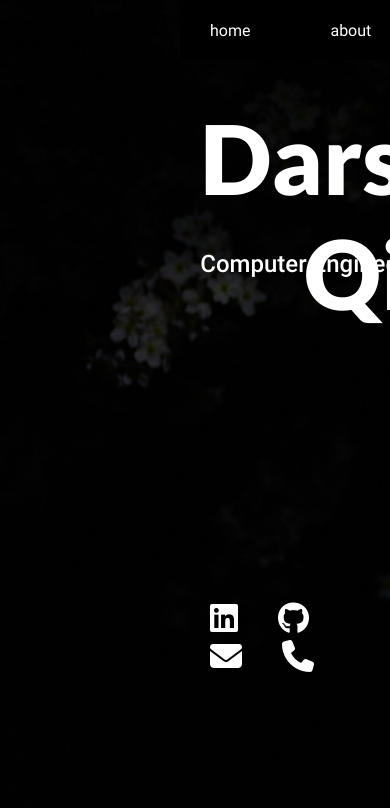
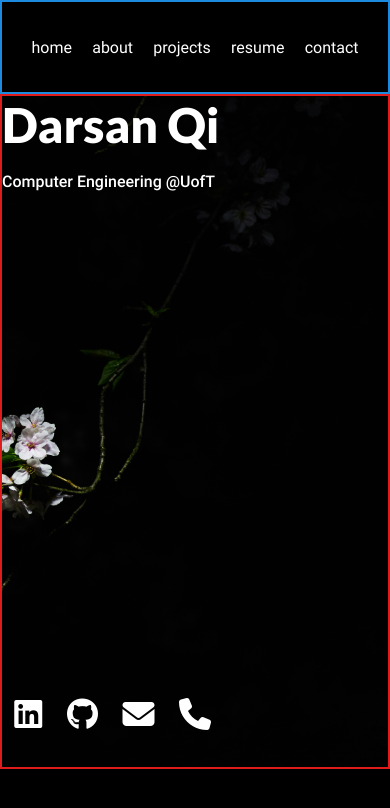
Before and after one commit to DarsanQi/darsanqi.github.io, a React (Create React App) app in the folder my-app/: page / in a window 390 px wide. Shown: the top 808 px of the page. Built offline with nearby package versions, Linux system fonts and the light colour scheme.

Commit message:
created mobile views for home page and nav bar

```diff
--- a/my-app/src/styling/Global.css
+++ b/my-app/src/styling/Global.css
@@ -1,3 +1,4 @@
+/* General Styles */
 @import '~@fortawesome/fontawesome-free/css/all.css';
 
 @font-face {
@@ -29,54 +30,47 @@ body {
   background-color: #000;
 }
 
-
-
 /*==================================================Header==================================================
 =                                                                                                          =
 =                                                                                                          =
 ===========================================================================================================*/
 
-
 /* Header Styles */
 nav {
-  position: fixed; /* Make the nav fixed */
   top: 0;
-  left: 180px;
-  width: 100%; /* Full width */
-  height: 60px; /* Set a fixed height */
+  width: 100%;
+  height: 50%px;
   display: flex;
-  flex-direction: row; /* Align items horizontally */
+  margin-left: 10%;
+  flex-direction: row;
   justify-content: flex-start;
   align-items: center;
-  background-color: #000;
+  border: 2px solid #1b8adf;
   color: #fff;
-  padding: 0 20px; /* Adjust padding to horizontal */
-  box-sizing: border-box; /* Include padding in width and height calculation */
-  z-index: 1000; /* Ensure it stays on top */
+  box-sizing: border-box;
+  z-index: 1000;
 }
 
 nav ul {
   list-style: none;
   padding: 0;
-  margin: 0;
-  display: flex; /* Align items horizontally */
-  align-items: center; /* Center items vertically within the nav */
+  display: flex;
+  align-items: center;
+  width: 100%;
+  justify-content: space-between;
 }
 
 nav ul li {
-  margin-right: 60px; /* Spacing between links */
+  margin: 0;
 }
 
-
-
-/* Remove default underline for links */
 nav ul li a {
   color: #fff;
   text-decoration: none;
-  border-radius: 5px; /* Optional: add some border radius */
-  padding: 10px; /* Add padding for better hover area */
-  background-color: black; /* Set initial background color */
-  transition: background-color 0.5s ease-in-out; /* Add transition for background color */
+  border-radius: 5px;
+  padding: 10px;
+  background-color: black;
+  transition: background-color 0.5s ease-in-out;
 }
 
 /* Add light pink background on hover */
@@ -86,42 +80,44 @@ nav ul li a:hover {
   border-radius: 5px; /* Optional: add some border radius */
 }
 
+/* Mobile Styles */
+@media (max-width: 768px) {
+  nav {
+    margin-left: 0;
+    width: 100%;
+    box-sizing: border-box;
+    padding: 5%;
+  }
 
+  nav ul {
+    flex-direction: row; /* Ensure items are aligned horizontally */
+    justify-content: space-between; /* Distribute space evenly between items */
+  }
 
-/*==================================================Footer==================================================
-=                                                                                                          =
-=                                                                                                          =
-===========================================================================================================*/
+  nav ul li {
+    margin: 0; /* Remove default margin */
+  }
 
+  nav ul li a {
+    padding: 10px; /* Add padding for better hover area */
+  }
 
-section {
-  padding: 40px 20px;
-  margin: auto;
-  background-color: #101010;
-
-  border-radius: 8px;
-  max-width: 800px;
-
+  nav ul li a:hover {
+    background-color: #f7f6f7; /* Super light pink background */
+  }
 }
 
-section h2 {
-  color: #fff;
-  border-bottom: 1px solid #fff;
-  padding-bottom: 10px;
-  margin-bottom: 20px;
-  font-size: 2em;
+/* PC View Styles */
+@media (min-width: 769px) {
+  nav {
+    margin-left: 10%;
+  }
+
+  nav ul {
+    justify-content: flex-start; /* Align items to the start */
+  }
+
+  nav ul li {
+    margin-right: 7px; /* Spacing between links */
+  }
 }
-
-section p, section a {
-  color: #ddd;
-  font-size: 1.2em;
-}
-
-section a {
-  color: #fff;
-  text-decoration: none;
-}
-
-section a:hover {
-  text-decoration: underline;
-}
--- a/my-app/src/styling/Home.css
+++ b/my-app/src/styling/Home.css
@@ -1,17 +1,19 @@
-
-
 /*==================================================Home====================================================
 =                                                                                                          =
 =                                                                                                          =
 ===========================================================================================================*/
 #home {
   display: flex;
-  align-items: center;
-  height: 100vh;
+  flex-direction: column;
+  align-items: flex-start;
+  justify-content: flex-start;
+  height: 80vh;
   background-color: #000;
-  border-color: #000;
+  border: 2px solid #df1b1b;
   box-sizing: border-box;
-  position: fixed;
+  position: relative;
+  overflow: hidden;
+  padding-left: 20%; /* This ensures the content starts 20% from the left */
 }
 
 /* Styles for the name */
@@ -19,48 +21,46 @@
   color: #fff;
   font-size: 6em;
   font-family: 'Lato-Black', Arial, sans-serif;
-  text-align: center;
-  position: fixed;
-  left: 200px;
-  top: 100px;
+  text-align: left;
   z-index: 2;
 }
 
+/* Background image */
 .home-background-image {
-  position: fixed;
+  position: absolute;
   top: 0;
-  left: -0px;
-  width: 1200px;
+  left: 0;
+  width: 100%;
   height: 100%;
   background-image: url('/public/assets/images/home_flower.jpg');
   background-size: cover;
   background-position: right center;
   z-index: 1;
+  opacity: 1; /* Added opacity to ensure text is readable */
 }
 
+/* Styles for the about section */
 .home-about {
   color: #fff;
   font-size: 1.5em;
   font-family: 'Roboto-Medium', Arial, sans-serif;
-  text-align: center;
-  position: absolute;
-  width: 400px;
-  left: 160px;
-  top: 250px;
+  text-align: left;
   z-index: 2;
+  margin: 30% 0;
 }
 
+/* Contact icons */
 .contact-icons {
-  position: fixed;
-  top: 600px;
-  left: 190px;
+  display: flex;
+  justify-content: flex-start;
   z-index: 2;
+  position: absolute;
+  bottom: 5%;
 }
 
 .contact-icons a {
-  margin: 0 20px;
+  margin: 0 5%;
   color: #fff;
-
   font-size: 2em;
   text-decoration: none;
 }
@@ -68,3 +68,46 @@
 .contact-icons a:hover {
   color: #ccc;
 }
+
+/* Mobile Styles */
+@media (max-width: 768px) {
+  #home {
+    padding-left: 0%; /* Adjust padding for smaller screens */
+    margin-left: 0%;
+  }
+
+  .home-name {
+    font-size: 3em;
+  }
+
+  .home-about {
+    font-size: 1em;
+    margin-top: 5%;
+  }
+
+  .contact-icons a {
+    font-size: 2em;
+    margin: 0 10%;
+  }
+}
+
+/* PC View Styles */
+@media (min-width: 769px) {
+  #home {
+    padding-left: 0%; /* 20% padding from the left on larger screens */
+    margin-left: 10%;
+  }
+
+  .home-name {
+    margin-top: 1%; /* Adjust margin to position below navigation bar */
+  }
+
+  .home-about {
+    margin-top: 2%; /* Adjust spacing under the name */
+  }
+
+  .contact-icons a{
+     /* Adjust spacing under the about section */
+    margin-top: 5%;
+  }
+}
```
